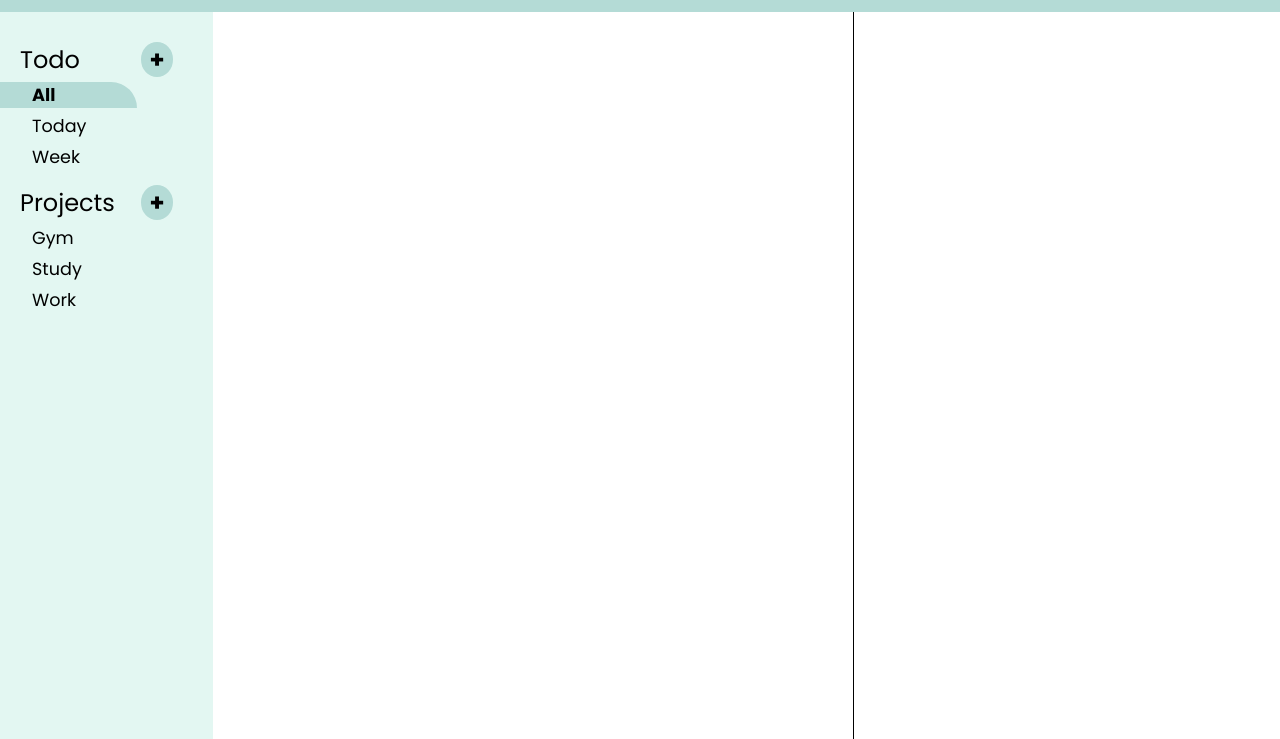
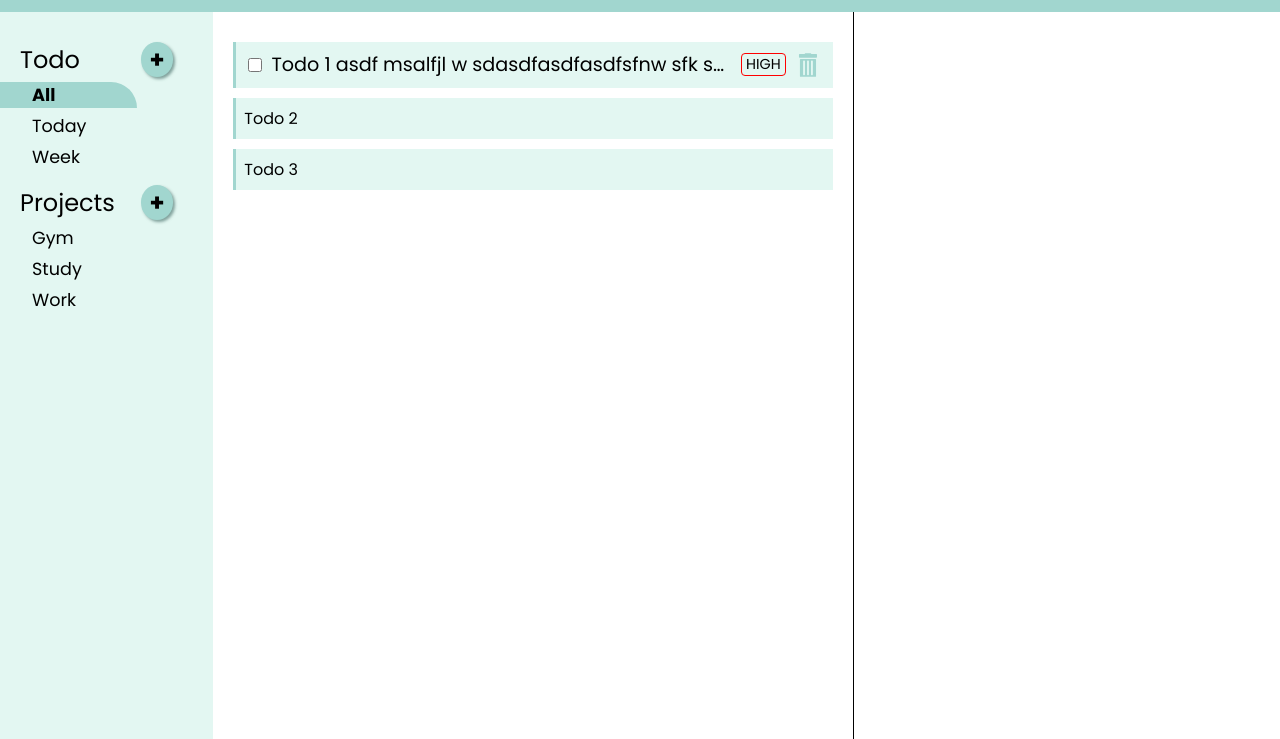
Before and after one commit to Curtendo/todo, a website built with webpack: page src/index.html in a window 1280 px wide. Shown: the part 61-800 px from the top of the page. Built offline with nearby package versions, Linux system fonts and the light colour scheme.

Commit message:
View todo items with proper CSS
Nowrap text is working by putting overflow: auto on .main-container.

```diff
--- a/src/index.html
+++ b/src/index.html
@@ -26,7 +26,24 @@
                 <li class="nav-item">Work</li>
             </ul>
         </nav>
-        <div class="main-container"></div>
+        <div class="main-container">
+            <div class="todo-item">
+                <input type="checkbox" name="finished" id="finished">
+                <span class="item-title">Todo 1 asdf msalfjl w sdasdfasdfasdfsfnw sfk salkasdfkjhasdfklasffj wle skfj w jsldkf</span>
+                <span class="priority priority-high">HIGH</span>
+                <button type="button" class="delete-button" aria-label="Delete">
+                    <svg xmlns="http://www.w3.org/2000/svg" viewBox="0 0 256 256" width="24" height="24">
+                        <g transform="translate(1.41 1.41) scale(2.81)">
+                            <path d="M 76.777 2.881 H 57.333 V 2.412 C 57.333 1.08 56.253 0 54.921 0 H 35.079 c -1.332 0 -2.412 1.08 -2.412 2.412 v 0.469 H 13.223 c -1.332 0 -2.412 1.08 -2.412 2.412 v 9.526 c 0 1.332 1.08 2.412 2.412 2.412 h 63.554 c 1.332 0 2.412 -1.08 2.412 -2.412 V 5.293 C 79.189 3.961 78.109 2.881 76.777 2.881 z"/>
+                            <path d="M 73.153 22.119 H 16.847 c -1.332 0 -2.412 1.08 -2.412 2.412 v 63.057 c 0 1.332 1.08 2.412 2.412 2.412 h 56.306 c 1.332 0 2.412 -1.08 2.412 -2.412 V 24.531 C 75.565 23.199 74.485 22.119 73.153 22.119 z M 33.543 81.32 c 0 1.332 -1.08 2.412 -2.412 2.412 h -2.245 c -1.332 0 -2.412 -1.08 -2.412 -2.412 V 30.799 c 0 -1.332 1.08 -2.412 2.412 -2.412 h 2.245 c 1.332 0 2.412 1.08 2.412 2.412 V 81.32 z M 48.535 81.32 c 0 1.332 -1.08 2.412 -2.412 2.412 h -2.245 c -1.332 0 -2.412 -1.08 -2.412 -2.412 V 30.799 c 0 -1.332 1.08 -2.412 2.412 -2.412 h 2.245 c 1.332 0 2.412 1.08 2.412 2.412 V 81.32 z M 63.526 81.32 c 0 1.332 -1.08 2.412 -2.412 2.412 h -2.245 c -1.332 0 -2.412 -1.08 -2.412 -2.412 V 30.799 c 0 -1.332 1.08 -2.412 2.412 -2.412 h 2.245 c 1.332 0 2.412 1.08 2.412 2.412 V 81.32 z"/>
+                        </g>
+                    </svg>
+                </button>
+
+            </div>
+            <div class="todo-item item-selected">Todo 2</div>
+            <div class="todo-item">Todo 3</div>
+        </div>
         <div class="detail-container"></div>
     </div>
 </body>
--- a/src/style.css
+++ b/src/style.css
@@ -1,7 +1,9 @@
 @import url('https://fonts.googleapis.com/css2?family=Poppins:wght@400;700&display=swap');
 
 :root {
-    --header-color:rgb(180, 219, 214);
+    --header-color:rgb(161, 214, 207);
+    --header-color-focus:rgb(106, 150, 144);
+    --header-color-shadow:rgba(88, 126, 121, 0.705);
     --sidebar-color:rgb(227, 247, 242);
 }
 
@@ -21,6 +23,7 @@ body {
     grid-template-columns: 1fr 3fr 2fr;
     grid-template-rows: 1fr 10fr;
     height: 100vh;
+    width: 100vw;
 }
 
 /* header */
@@ -77,6 +80,12 @@ body {
     padding: 0 .55rem;
     background-color: var(--header-color);
     cursor: pointer;
+    box-shadow: 2px 2px 3px var(--header-color-shadow);
+    user-select: none;
+}
+
+.navbar-plus:active {
+    box-shadow: inset 2px 2px 3px var(--header-color-shadow);
 }
 
 /* main */
@@ -84,6 +93,79 @@ body {
 .main-container {
     grid-column: 2 / 3;
     grid-row: 2 / 3;
+    padding: 20px;
+    overflow: auto;
+}
+
+.todo-item {
+    border-left: 3px solid var(--header-color);
+    padding: 8px;
+    margin: 10px 0;
+    background-color: var(--sidebar-color);
+    display: flex;
+    justify-content: space-between;
+    align-items: center;
+    max-width: 100%;
+    overflow: hidden;
+}
+
+.todo-item>input[type=checkbox] {
+    width: 1.5rem;
+    height: 1.5rem;
+}
+
+.item-title {
+    margin-left: 6px;
+    margin-right: 10px;
+    font-size: 1.2rem;
+    flex-grow: 1;
+    white-space: nowrap;
+    overflow: hidden;
+    text-overflow: ellipsis;
+    min-width: 150px;
+    max-width: 100%;
+}
+
+.priority {
+    font-size: .9rem;
+    /* padding: 0 10px; */
+    /* outline: var(--header-color) solid 1px; */
+    border-radius: 4px;
+    width: 4.8rem;
+    text-align: center;
+}
+
+.priority-low {
+    border: 1px solid green;
+}
+
+.priority-medium {
+    border: 1px solid yellow;
+}
+
+.priority-high {
+    border: 1px solid red;
+}
+
+.delete-button {
+    background: none;
+    border: none;
+    padding: 0 5px;
+    margin-left: 5px;
+    cursor: pointer;
+    outline: none;
+}
+
+.delete-button svg {
+    display: block;
+    width: 24px;
+    height: 24px;
+    fill: var(--header-color);
+    transition: fill 0.2s ease;
+}
+
+.delete-button:hover svg {
+    fill: var(--header-color-focus);
 }
 
 /* detail container */
```
Also changed, not shown: src/trash.svg (added).
